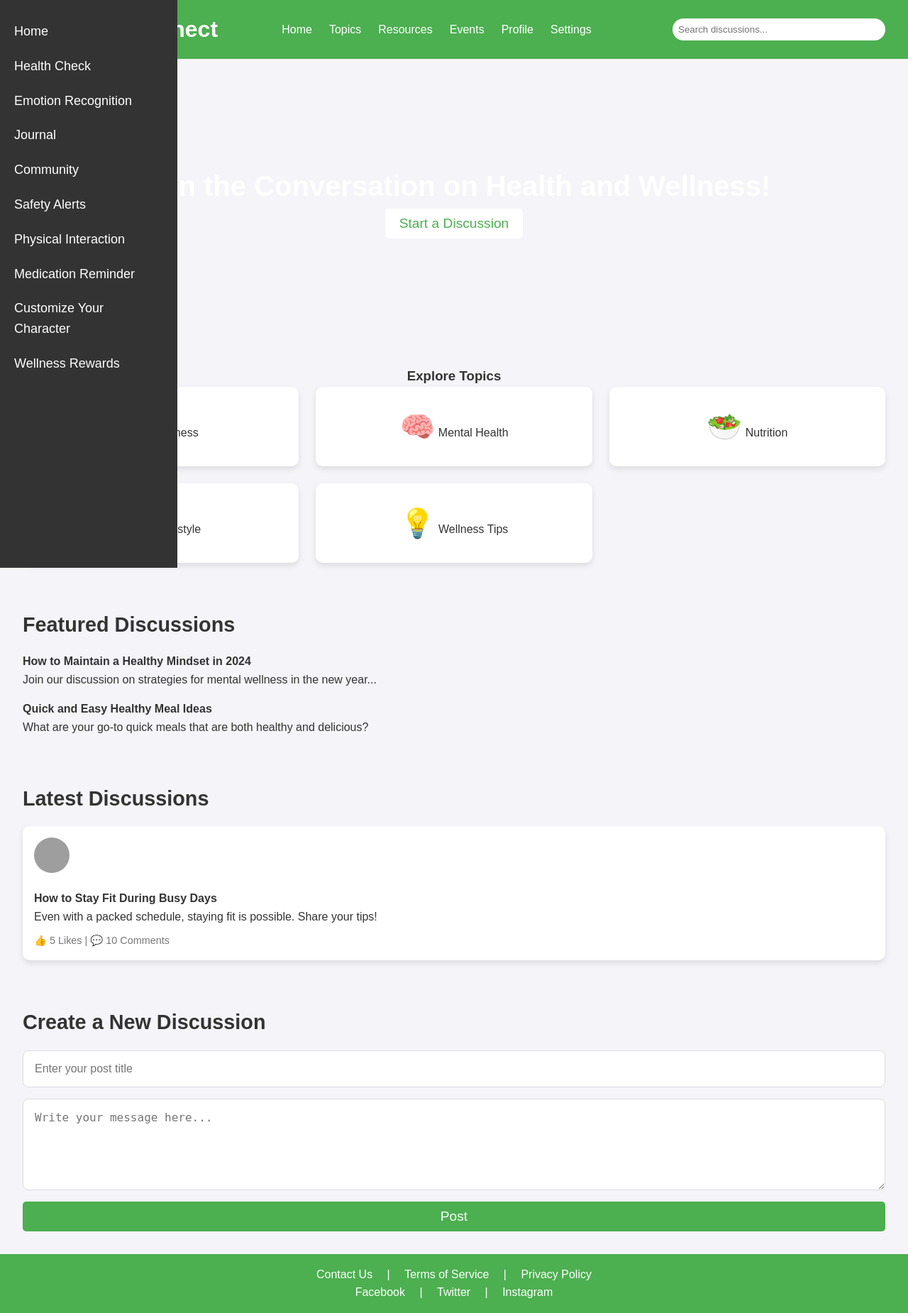
After one commit to kripakannan/baymax, a Flask app: page /community in a window 1280 px wide. The commit adds this page. Shown: the whole page at 71% size. Run offline with Flask 3, Linux system fonts and the light colour scheme; some libraries are stand-ins or nearby versions; grey boxes are pictures that could not be loaded.

Commit message:
community spaces

```diff
--- a/app.py
+++ b/app.py
@@ -1,17 +1,15 @@
-from flask import Flask, render_template, request, jsonify, session
+from flask import Flask, render_template, request, jsonify
 from flask_cors import CORS
 from datetime import datetime
 from flask import redirect, url_for
 from flask import send_from_directory
 import os
-from flask_oauthlib.client import OAuth
-from flask_dance.contrib.google import make_google_blueprint, google
 import json
 
 app = Flask(__name__)
 
-google_bp = make_google_blueprint(client_id='261828572822-si0pqla296acbhb2qufnu28r4r4l93d1.apps.googleusercontent.com', client_secret='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', redirect_to='authorized')
-app.register_blueprint(google_bp, url_prefix='/google')
+# google_bp = make_google_blueprint(client_id='261828572822-si0pqla296acbhb2qufnu28r4r4l93d1.apps.googleusercontent.com', client_secret='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', redirect_to='authorized')
+# app.register_blueprint(google_bp, url_prefix='/google')
 
 # Enable CORS for all routes
 CORS(app)
@@ -36,49 +34,49 @@ medication_schedule = {
 }
 
 # OAuth Configuration
-app.secret_key = os.urandom(24)
-app.config['261828572822-si0pqla296acbhb2qufnu28r4r4l93d1.apps.googleusercontent.com'] = '<your-google-client-id>'
-app.config['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'] = '<your-google-client-secret>'
+# app.secret_key = os.urandom(24)
+# app.config['261828572822-si0pqla296acbhb2qufnu28r4r4l93d1.apps.googleusercontent.com'] = '<your-google-client-id>'
+# app.config['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'] = '<your-google-client-secret>'
 
-oauth = OAuth(app)
+# oauth = OAuth(app)
 
-google = oauth.register(
-    'google',
-    client_id=app.config['261828572822-si0pqla296acbhb2qufnu28r4r4l93d1.apps.googleusercontent.com'],
-    client_secret=app.config['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'],
-    authorize_url='https://accounts.google.com/o/oauth2/auth',
-    authorize_params=None,
-    access_token_url='https://accounts.google.com/o/oauth2/token',
-    refresh_token_url=None,
-    api_base_url='https://www.googleapis.com/oauth2/v1/',
-    client_kwargs={'scope': 'openid profile email'},
-)
+# google = oauth.register(
+    # 'google',
+    # client_id=app.config['261828572822-si0pqla296acbhb2qufnu28r4r4l93d1.apps.googleusercontent.com'],
+    # client_secret=app.config['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'],
+    # authorize_url='https://accounts.google.com/o/oauth2/auth',
+    # authorize_params=None,
+    # access_token_url='https://accounts.google.com/o/oauth2/token',
+    # refresh_token_url=None,
+    # api_base_url='https://www.googleapis.com/oauth2/v1/',
+    # client_kwargs={'scope': 'openid profile email'},
+# )
 
-@app.route('/')
-def index():
-    if 'google_token' in session:
-        user_info = google.get('userinfo')
-        return f'Logged in as: {user_info.json()["email"]}'
-    return redirect(url_for('login'))
+# @app.route('/')
+# def index():
+    # if 'google_token' in session:
+        # user_info = google.get('userinfo')
+        # return f'Logged in as: {user_info.json()["email"]}'
+    # return redirect(url_for('login'))
 
-@app.route('/login')
-def login():
-    if not google.authorized:
-        return redirect(url_for('google.login'))
-    user_info = google.get('/plus/v1/people/me')
-    return f'Logged in as: {user_info.json()["displayName"]}'
+# @app.route('/login')
+# def login():
+    # if not google.authorized:
+        # return redirect(url_for('google.login'))
+    # user_info = google.get('/plus/v1/people/me')
+    # return f'Logged in as: {user_info.json()["displayName"]}'
 
-@app.route('/logout')
-def logout():
-    session.pop('google_token', None)
-    return redirect(url_for('index'))
+# @app.route('/logout')
+# def logout():
+    # session.pop('google_token', None)
+    # return redirect(url_for('index'))
 
-@app.route('/login/authorized')
-def authorized():
-    google.authorize_access_token()
-    user_info = google.get('userinfo')
-    session['google_token'] = google.token
-    return redirect(url_for('index'))
+# @app.route('/login/authorized')
+# def authorized():
+    # google.authorize_access_token()
+    # user_info = google.get('userinfo')
+    # session['google_token'] = google.token
+    # return redirect(url_for('index'))
 
 # Home page
 @app.route('/')
@@ -149,6 +147,10 @@ def physical_interaction():
 def journal():
     return render_template('journal.html')
 
+@app.route('/community')
+def community():
+    return render_template('community.html')
+
 @app.route('/templates/<path:filename>')
 def fetch_template(filename):
     return send_from_directory('templates', filename)
--- /dev/null
+++ b/templates/community.html
@@ -0,0 +1,317 @@
+<!DOCTYPE html>
+<html lang="en">
+<head>
+    <meta charset="UTF-8">
+    <meta name="viewport" content="width=device-width, initial-scale=1.0">
+    <title>Community Forums - Wellness Connect</title>
+    <style>
+        * {
+            margin: 0;
+            padding: 0;
+            box-sizing: border-box;
+        }
+
+        body {
+            font-family: 'Arial', sans-serif;
+            background-color: #f4f4f9;
+            color: #333;
+            line-height: 1.6;
+        }
+
+        header {
+            display: flex;
+            justify-content: space-between;
+            align-items: center;
+            padding: 1rem 2rem;
+            background-color: #4CAF50;
+            color: white;
+        }
+
+        header .logo h1 {
+            font-size: 2rem;
+        }
+
+        header nav ul {
+            display: flex;
+            list-style: none;
+        }
+
+        header nav ul li {
+            margin-right: 1.5rem;
+        }
+
+        header nav ul li a {
+            color: white;
+            text-decoration: none;
+        }
+
+        header input {
+            padding: 0.5rem;
+            border-radius: 20px;
+            border: none;
+            width: 300px;
+        }
+
+        .hero {
+            background: url('https://via.placeholder.com/1500x600') no-repeat center center/cover;
+            height: 400px;
+            display: flex;
+            justify-content: center;
+            align-items: center;
+            text-align: center;
+            color: white;
+        }
+
+        .hero h2 {
+            font-size: 2.5rem;
+        }
+
+        .cta-btn {
+            background-color: #fff;
+            color: #4CAF50;
+            padding: 10px 20px;
+            border: none;
+            border-radius: 5px;
+            font-size: 1.2rem;
+            cursor: pointer;
+        }
+
+        .categories {
+            text-align: center;
+            padding: 2rem;
+        }
+
+        .category-cards {
+            display: grid;
+            grid-template-columns: repeat(3, 1fr);
+            gap: 1.5rem;
+        }
+
+        .card {
+            background-color: #fff;
+            padding: 1.5rem;
+            border-radius: 10px;
+            box-shadow: 0 4px 8px rgba(0, 0, 0, 0.1);
+            cursor: pointer;
+            transition: transform 0.3s;
+        }
+
+        .card:hover {
+            transform: scale(1.05);
+        }
+
+        .icon {
+            font-size: 2.5rem;
+            margin-bottom: 1rem;
+        }
+
+        .featured, .feed, .post-form {
+            padding: 2rem;
+        }
+
+        .featured h3, .feed h3, .post-form h3 {
+            font-size: 1.8rem;
+            margin-bottom: 1rem;
+        }
+
+        .featured-posts, .post-preview {
+            display: flex;
+            flex-direction: column;
+            gap: 1rem;
+        }
+
+        .post-preview {
+            display: flex;
+            background-color: #fff;
+            padding: 1rem;
+            border-radius: 10px;
+            box-shadow: 0 4px 8px rgba(0, 0, 0, 0.1);
+        }
+
+        .post-preview .avatar img {
+            width: 50px;
+            height: 50px;
+            border-radius: 50%;
+            margin-right: 1rem;
+        }
+
+        .engagement {
+            margin-top: 10px;
+            font-size: 0.9rem;
+            color: #777;
+        }
+
+        .post-form form {
+            display: flex;
+            flex-direction: column;
+            gap: 1rem;
+        }
+
+        /* Add your styles for the sidebar */
+        .sidebar {
+            width: 250px;
+            background-color: #333;
+            color: white;
+            height: 100vh;
+            position: fixed;
+            top: 0;
+            left: 0;
+            padding-top: 20px;
+        }
+        .sidebar a {
+            display: block;
+            color: white;
+            padding: 10px 20px;
+            text-decoration: none;
+            font-size: 18px;
+        }
+        .sidebar a:hover {
+            background-color: #575757;
+        }
+
+        .post-form input, .post-form textarea {
+            padding: 1rem;
+            font-size: 1rem;
+            border: 1px solid #ddd;
+            border-radius: 8px;
+        }
+
+        .submit-btn {
+            background-color: #4CAF50;
+            color: white;
+            padding: 10px;
+            border: none;
+            border-radius: 5px;
+            cursor: pointer;
+            font-size: 1.2rem;
+        }
+
+        footer {
+            text-align: center;
+            padding: 1rem;
+            background-color: #4CAF50;
+            color: white;
+        }
+
+        footer .footer-links a, footer .social-media a {
+            color: white;
+            text-decoration: none;
+            margin: 0 1rem;
+        }
+
+        footer .footer-links a:hover, footer .social-media a:hover {
+            text-decoration: underline;
+        }
+
+        @media (max-width: 768px) {
+            .category-cards {
+                grid-template-columns: repeat(2, 1fr);
+            }
+            header input {
+                width: 100%;
+            }
+            .hero h2 {
+                font-size: 2rem;
+            }
+        }
+    </style>
+</head>
+<body>
+<div id="sidebar-container"></div>
+<!-- Header Section -->
+<header>
+    <div class="logo">
+        <h1>Wellness Connect</h1>
+    </div>
+    <nav>
+        <ul>
+            <li><a href="#">Home</a></li>
+            <li><a href="#">Topics</a></li>
+            <li><a href="#">Resources</a></li>
+            <li><a href="#">Events</a></li>
+            <li><a href="#">Profile</a></li>
+            <li><a href="#">Settings</a></li>
+        </ul>
+    </nav>
+    <input type="text" placeholder="Search discussions...">
+</header>
+
+<!-- Hero Section -->
+<section class="hero">
+    <div class="hero-content">
+        <h2>Join the Conversation on Health and Wellness!</h2>
+        <button class="cta-btn">Start a Discussion</button>
+    </div>
+</section>
+
+<!-- Forum Categories -->
+<section class="categories">
+    <h3>Explore Topics</h3>
+    <div class="category-cards">
+        <div class="card"><span class="icon">💪</span> Fitness</div>
+        <div class="card"><span class="icon">🧠</span> Mental Health</div>
+        <div class="card"><span class="icon">🥗</span> Nutrition</div>
+        <div class="card"><span class="icon">🌱</span> Lifestyle</div>
+        <div class="card"><span class="icon">💡</span> Wellness Tips</div>
+    </div>
+</section>
+
+<!-- Featured Discussions -->
+<section class="featured">
+    <h3>Featured Discussions</h3>
+    <div class="featured-posts">
+        <div class="post">
+            <h4>How to Maintain a Healthy Mindset in 2024</h4>
+            <p>Join our discussion on strategies for mental wellness in the new year...</p>
+        </div>
+        <div class="post">
+            <h4>Quick and Easy Healthy Meal Ideas</h4>
+            <p>What are your go-to quick meals that are both healthy and delicious?</p>
+        </div>
+    </div>
+</section>
+
+<!-- Discussion Feed -->
+<section class="feed">
+    <h3>Latest Discussions</h3>
+    <div class="post-preview">
+        <div class="avatar"><img src="https://placekitten.com/50/50" alt="User Avatar"></div>
+        <div class="post-content">
+            <h4>How to Stay Fit During Busy Days</h4>
+            <p>Even with a packed schedule, staying fit is possible. Share your tips!</p>
+            <div class="engagement">
+                <span>👍 5 Likes</span> | <span>💬 10 Comments</span>
+            </div>
+        </div>
+    </div>
+    <!-- Repeat post-preview for more posts -->
+</section>
+
+<!-- Post Creation Form -->
+<section class="post-form">
+    <h3>Create a New Discussion</h3>
+    <form>
+        <input type="text" placeholder="Enter your post title" required>
+        <textarea placeholder="Write your message here..." rows="5" required></textarea>
+        <button type="submit" class="submit-btn">Post</button>
+    </form>
+</section>
+
+<!-- Footer Section -->
+<footer>
+    <div class="footer-links">
+        <a href="#">Contact Us</a> | <a href="#">Terms of Service</a> | <a href="#">Privacy Policy</a>
+    </div>
+    <div class="social-media">
+        <a href="#">Facebook</a> | <a href="#">Twitter</a> | <a href="#">Instagram</a>
+    </div>
+</footer>
+<script>
+  fetch('/templates/sidebar.html')
+            .then(response => response.text())
+            .then(data => {
+                document.getElementById('sidebar-container').innerHTML = data;
+            });
+</script>
+</body>
+</html>
--- a/templates/sidebar.html
+++ b/templates/sidebar.html
@@ -3,6 +3,7 @@
     <a href="/health_check"><i class="fas fa-heartbeat"></i>Health Check</a>
     <a href="/emotion"><i class="fas fa-smile"></i>Emotion Recognition</a>
     <a href="/journal"><i class="fas fa-smile"></i>Journal</a>
+    <a href="/community"><i class="fas fa-smile"></i>Community</a>
     <a href="/safety_alert"><i class="fas fa-exclamation-triangle"></i>Safety Alerts</a>
     <a href="/physical-interaction"><i class="fas fa-hands-helping"></i>Physical Interaction</a>
     <a href="/medication"><i class="fas fa-pills"></i>Medication Reminder</a>
```
